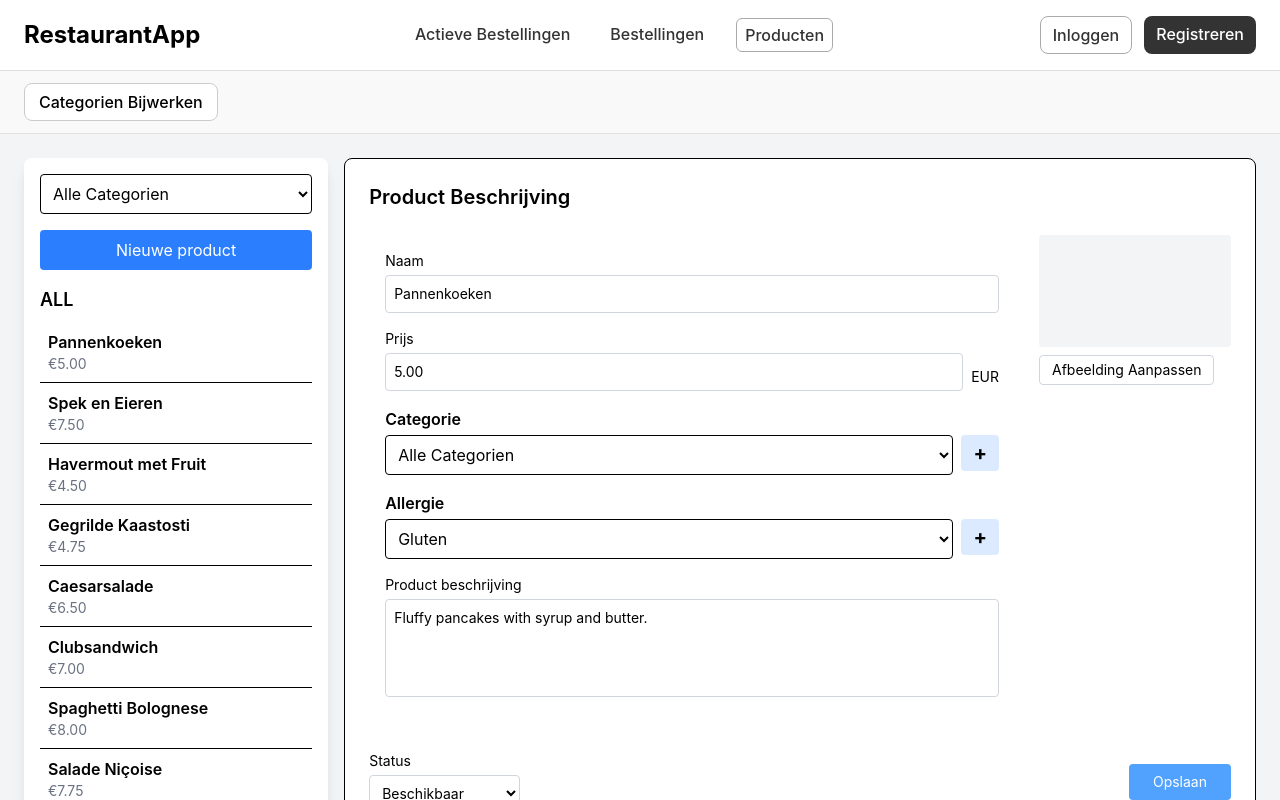
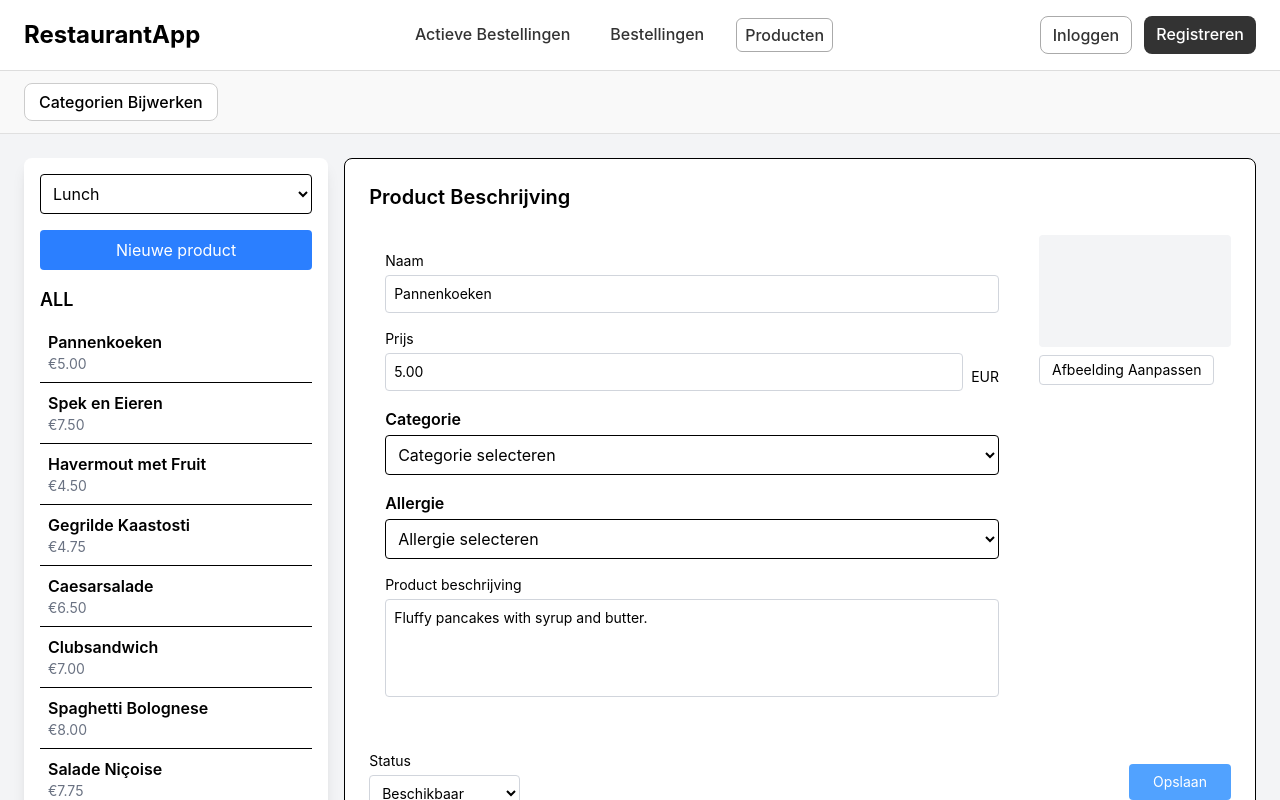
Before and after one commit to cassandrakhaya/ManagerSide-Frontend, a React (Vite) app: page / in a window 1280 px wide. Shown: the top 800 px of the page. Built offline with nearby package versions, Linux system fonts and the light colour scheme.

Commit message:
+ button weg gehaald bij dropdown categorien en allergien

```diff
--- a/src/components/start/ProductDetails.jsx
+++ b/src/components/start/ProductDetails.jsx
@@ -3,8 +3,8 @@ import React, { useState } from 'react';
 const ProductDetails = ({ selectedItem, setSelectedItem, categories, menuItems, setMenuItems }) => {
   const allergien = ['Gluten', 'Lactose', 'Noten', 'Eieren', 'Soja'];
 
-  const [selectedCategory, setSelectedCategory] = useState(categories[0]);
-  const [selectedAlergie, setSelectedAlergie] = useState(allergien[0]);
+  const [selectedCategory, setSelectedCategory] = useState('Categorie selecteren');
+  const [selectedAlergie, setSelectedAlergie] = useState('Allergie selecteren');
 
   const updateSelectedItem = (updatedFields) => {
     const updatedItem = { ...selectedItem, ...updatedFields };
@@ -16,10 +16,10 @@ const ProductDetails = ({ selectedItem, setSelectedItem, categories, menuItems,
     setMenuItems(updatedMenuItems);
   };
 
-  const addCategoryToProduct = () => {
+  const addCategoryToProduct = (category) => {
     const existing = selectedItem.categories || [];
-    if (!existing.includes(selectedCategory)) {
-      updateSelectedItem({ categories: [...existing, selectedCategory] });
+    if (!existing.includes(category)) {
+      updateSelectedItem({ categories: [...existing, category] });
     }
   };
 
@@ -28,10 +28,10 @@ const ProductDetails = ({ selectedItem, setSelectedItem, categories, menuItems,
     updateSelectedItem({ categories: updated });
   };
 
-  const addAlergieToProduct = () => {
+  const addAlergieToProduct = (allergie) => {
     const existing = selectedItem.allergies || [];
-    if (!existing.includes(selectedAlergie)) {
-      updateSelectedItem({ allergies: [...existing, selectedAlergie] });
+    if (!existing.includes(allergie)) {
+      updateSelectedItem({ allergies: [...existing, allergie] });
     }
   };
 
@@ -72,19 +72,19 @@ const ProductDetails = ({ selectedItem, setSelectedItem, categories, menuItems,
           <select
             className="w-full border px-2 py-2 rounded"
             value={selectedCategory}
-            onChange={(e) => setSelectedCategory(e.target.value)}
+            onChange={(e) => {
+              setSelectedCategory(e.target.value);
+              if (e.target.value !== 'Categorie selecteren') {
+                addCategoryToProduct(e.target.value);
+              }
+            }}
           >
+            <option value="Categorie selecteren" disabled>Categorie selecteren</option>
             {categories.filter(c => c !== "All").map(c => (
               <option key={c} value={c}>{c}</option>
             ))}
           </select>
         </div>
-        <button
-          onClick={addCategoryToProduct}
-          className="mt-6 bg-blue-100 px-3 py-1 rounded text-xl font-bold hover:bg-blue-200 active:scale-95 transition"
-        >
-          +
-        </button>
       </div>
 
       {/* Categorieën weergeven */}
@@ -117,19 +117,19 @@ const ProductDetails = ({ selectedItem, setSelectedItem, categories, menuItems,
           <select
             className="w-full border px-2 py-2 rounded"
             value={selectedAlergie}
-            onChange={(e) => setSelectedAlergie(e.target.value)}
+            onChange={(e) => {
+              setSelectedAlergie(e.target.value);
+              if (e.target.value !== 'Allergie selecteren') {
+                addAlergieToProduct(e.target.value);
+              }
+            }}
           >
+            <option value="Allergie selecteren" disabled>Allergie selecteren</option>
             {allergien.map(c => (
               <option key={c} value={c}>{c}</option>
             ))}
           </select>
         </div>
-        <button
-          onClick={addAlergieToProduct}
-          className="mt-6 bg-blue-100 px-3 py-1 rounded text-xl font-bold hover:bg-blue-200 active:scale-95 transition"
-        >
-          +
-        </button>
       </div>
 
       {/* Allergieën weergeven */}
--- a/src/pages/MenuEditStartPage.jsx
+++ b/src/pages/MenuEditStartPage.jsx
@@ -22,7 +22,7 @@ const initialMenuItems = [
   { id: 16, name: "Tiramisu", category: "Toetjes", price: "5.50", description: "Classic Italian dessert with coffee and mascarpone.", status: "Available", imageUrl: "" },
 ];
 
-const categories = ["Alle Categorien", "Lunch", "Avondeten", "Drankjes", "Toetjes"];
+const categories = ["Lunch", "Avondeten", "Drankjes", "Toetjes"];
 
 const MenuEditStartPage = () => {
   const [menuItems, setMenuItems] = useState(initialMenuItems);
```
